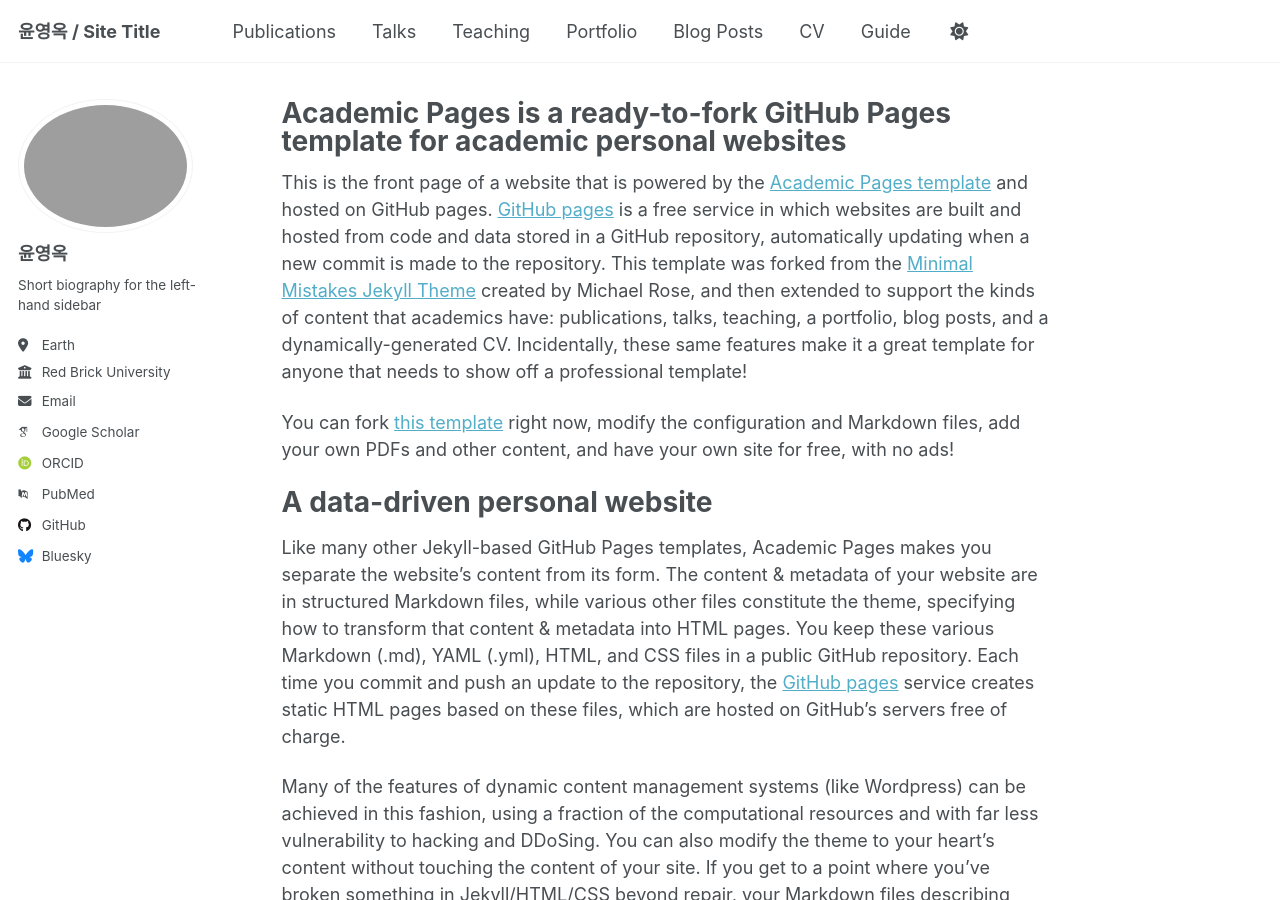
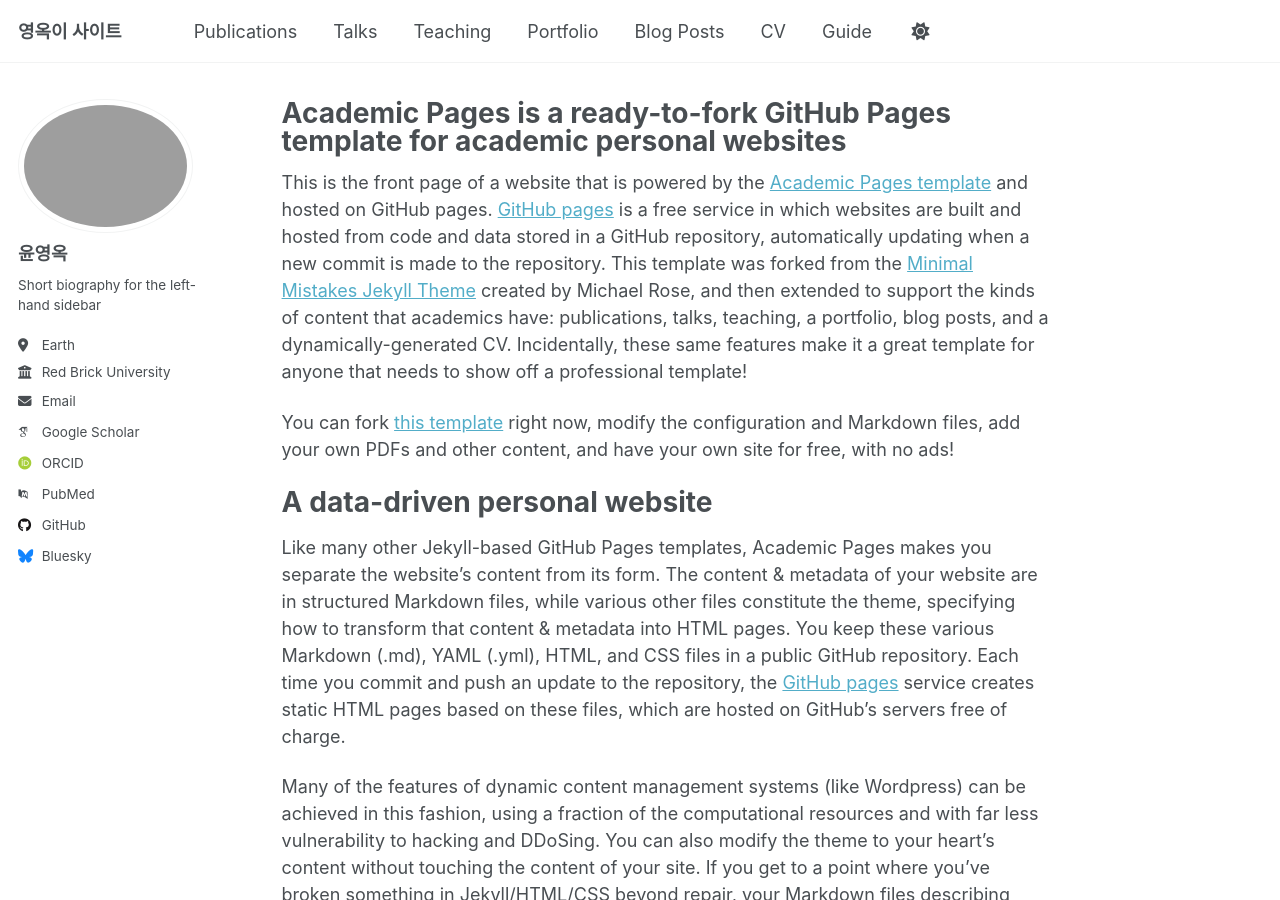
Before and after one commit to gongo1795/gongo1795.github.io, a Jekyll site: the page built from _pages/about.md, in a window 1280 px wide and 900 px high. Built offline with Jekyll 4.4.1, drawn with Linux system fonts in a browser that asks for light colours; some web fonts are replaced; a script that is not in the unit is left out.

Commit message:
docs: Update site title

```diff
--- a/_config.yml
+++ b/_config.yml
@@ -9,7 +9,7 @@
 # Basic Site Settings
 locale                   : "en-US"
 site_theme               : "default" # Currently available options are "default", "air"
-title                    : "윤영옥 / Site Title"
+title                    : "영옥이 사이트"
 title_separator          : "-"
 name                     : &name "윤영옥"
 description              : &description "윤영옥's academic portfolio"   # Update this with a general description of your site, this is the default if not overridden by a page
```
